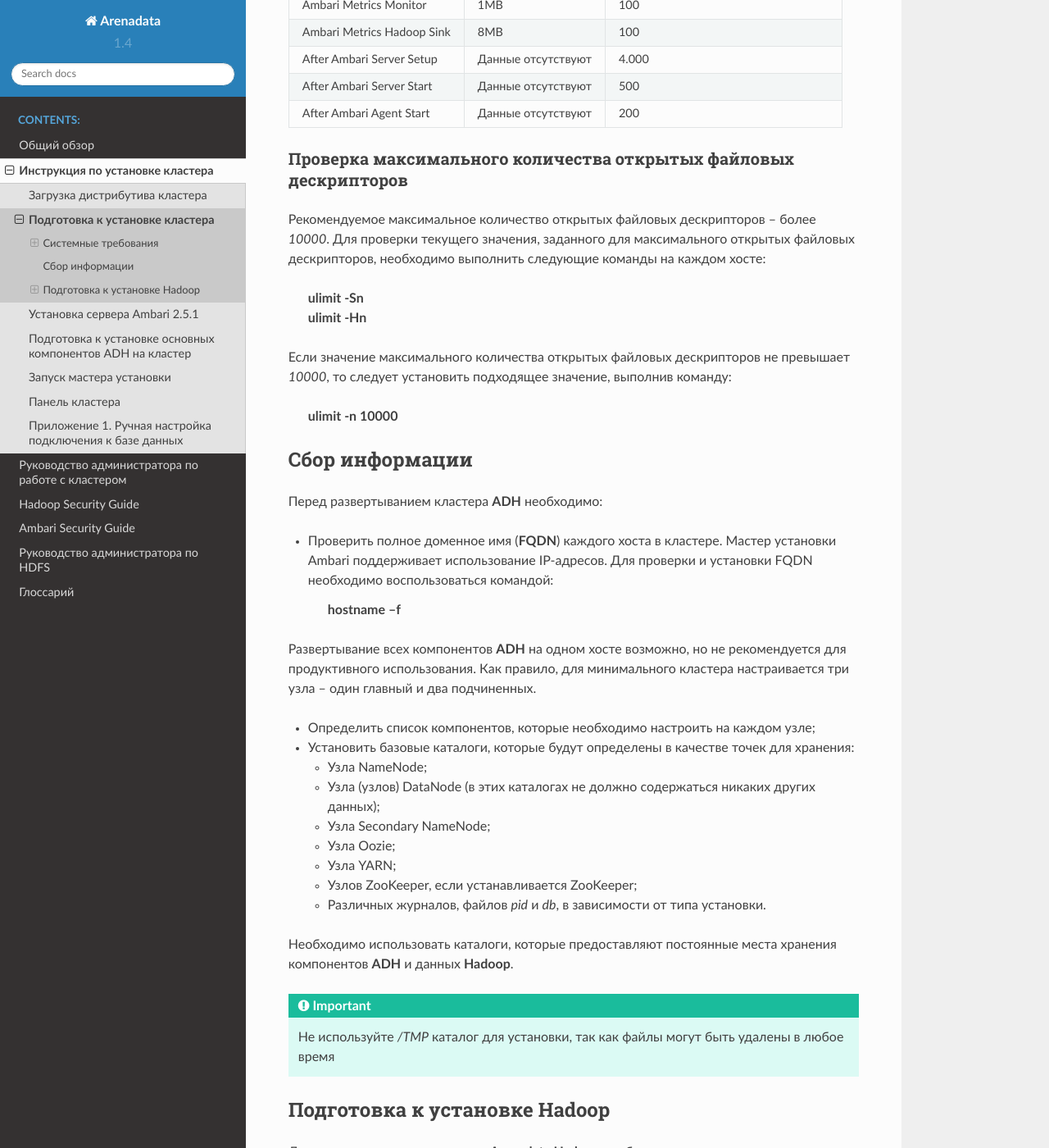
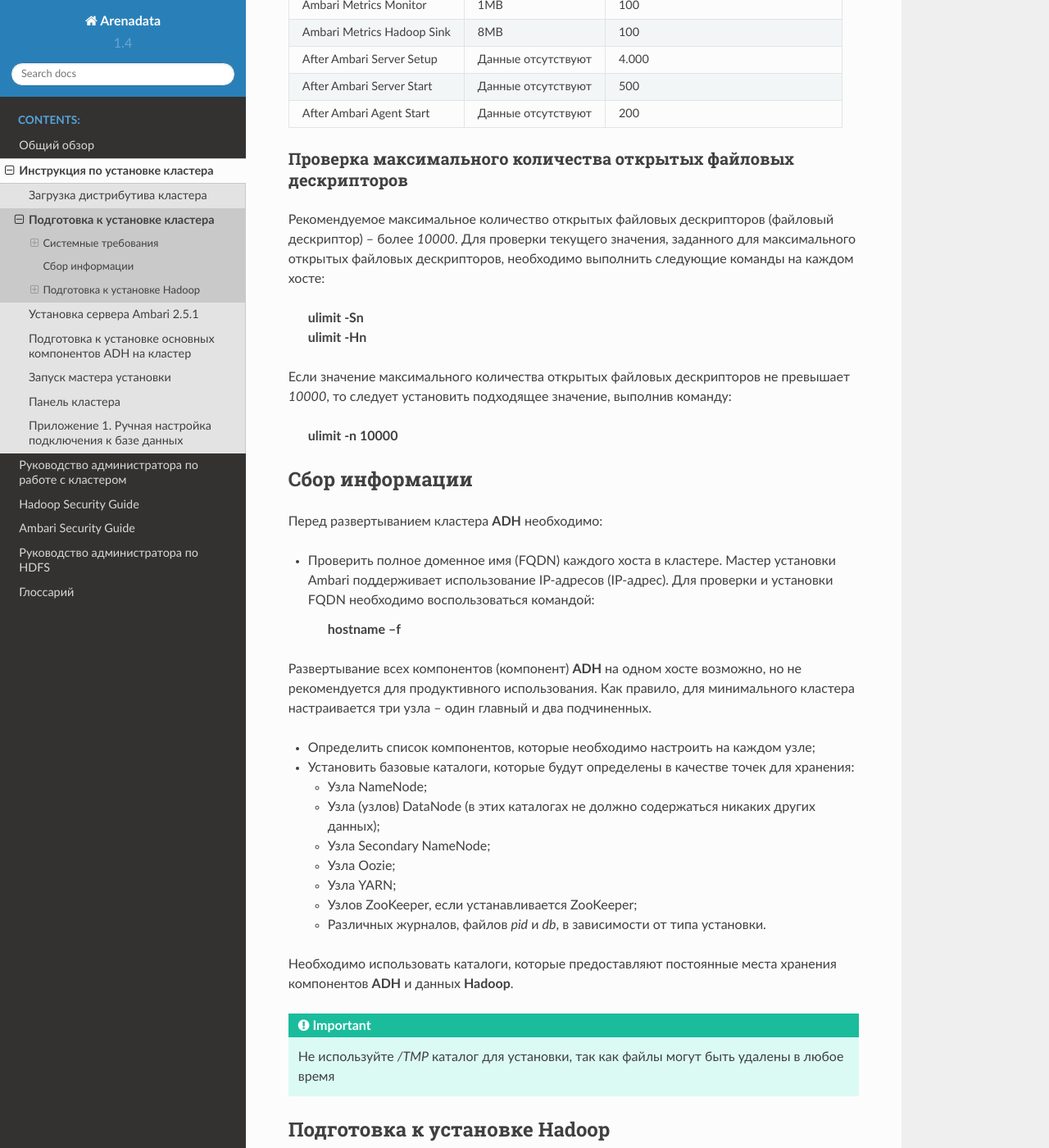
Before and after one commit to arenadata/docs_adps, a Sphinx documentation site: the page built from source/install/prepare.rst, in a window 1280 px wide and 1400 px high, scrolled down 2941 px. Shown: the whole window at 82% size. Built offline with Sphinx 7.4.7 and the Read the Docs theme 2.0.0, drawn with Linux system fonts in a browser that asks for light colours; some of the changed text lies outside the part shown.

Commit message:
Update prepare.rst

```diff
--- a/source/install/prepare.rst
+++ b/source/install/prepare.rst
@@ -264,7 +264,7 @@
 Проверка максимального количества открытых файловых дескрипторов
 ^^^^^^^^^^^^^^^^^^^^^^^^^^^^^^^^^^^^^^^^^^^^^^^^^^^^^^^^^^^^^^^^
 
-Рекомендуемое максимальное количество открытых файловых дескрипторов –
+Рекомендуемое максимальное количество открытых файловых дескрипторов (:term:`файловый дескриптор`) –
 более *10000*. Для проверки текущего значения, заданного для
 максимального открытых файловых дескрипторов, необходимо выполнить
 следующие команды на каждом хосте:
@@ -283,23 +283,23 @@
 
 Перед развертыванием кластера **ADH** необходимо:
 
-+ Проверить полное доменное имя (**FQDN**) каждого хоста в кластере. Мастер
-  установки Ambari поддерживает использование IP-адресов. Для проверки и
++ Проверить :term:`полное доменное имя (FQDN)` каждого хоста в кластере. Мастер
+  установки Ambari поддерживает использование IP-адресов (:term:`IP-адрес`). Для проверки и
   установки FQDN необходимо воспользоваться командой:
 
     :command:`hostname –f`
 
-Развертывание всех компонентов **ADH** на одном хосте возможно, но не рекомендуется для продуктивного использования. Как правило, для минимального кластера настраивается три узла – один главный и два подчиненных.
+Развертывание всех компонентов (:term:`компонент`) **ADH** на одном хосте возможно, но не рекомендуется для продуктивного использования. Как правило, для минимального кластера настраивается три узла – один главный и два подчиненных.
 
 
 + Определить список компонентов, которые необходимо настроить на каждом узле;
 + Установить базовые каталоги, которые будут определены в качестве точек для хранения:
 
-  + Узла NameNode;
-  + Узла (узлов) DataNode (в этих каталогах не должно содержаться никаких других данных);
+  + Узла :term:`NameNode`;
+  + Узла (узлов) :term:`DataNode` (в этих каталогах не должно содержаться никаких других данных);
   + Узла Secondary NameNode;
   + Узла Oozie;
-  + Узла YARN;
+  + Узла :term:`YARN`;
   + Узлов ZooKeeper, если устанавливается ZooKeeper;
   + Различных журналов, файлов *pid* и *db*, в зависимости от типа установки.
 
@@ -313,7 +313,7 @@
 
 Для корректного развертывания **Arenadata Hadoop** необходимо выполнить следующие действия:
 
-+ Настройка беспарольного SSH доступа к хостам;
++ Настройка беспарольного :term:`SSH` доступа к хостам;
 + Настройка учетных записей компонентов (опционально);
 + Синхронизация часов на всех узлах кластера;
 + Настройка DNS и NSCD;
@@ -406,11 +404,11 @@
 ^^^^^^^^^^^^^^^^^^^^
 
 Все узлы в кластере должны быть настроены как для прямого, так и для
-обратного **DNS**.
+обратного :term:`DNS`.
 
 В случае если не получается настроить **DNS**, необходимо отредактировать
-файл */etc/hosts* на каждом узле кластера так, чтобы он содержал IP-
-адрес и полное доменное имя (**FQDN**) каждого узла.
+файл */etc/hosts* на каждом узле кластера так, чтобы он содержал :term:`IP-
+адрес` и :term:`полное доменное имя` (**FQDN**) каждого узла.
 
 Следующие инструкции представлены в виде обзора и охватывают базовую
 настройку сети для общих узлов **Linux**. Разные версии и варианты **Linux**
```
Also changed, not shown: other parts of source/install/prepare.rst (+8 -10 lines).
